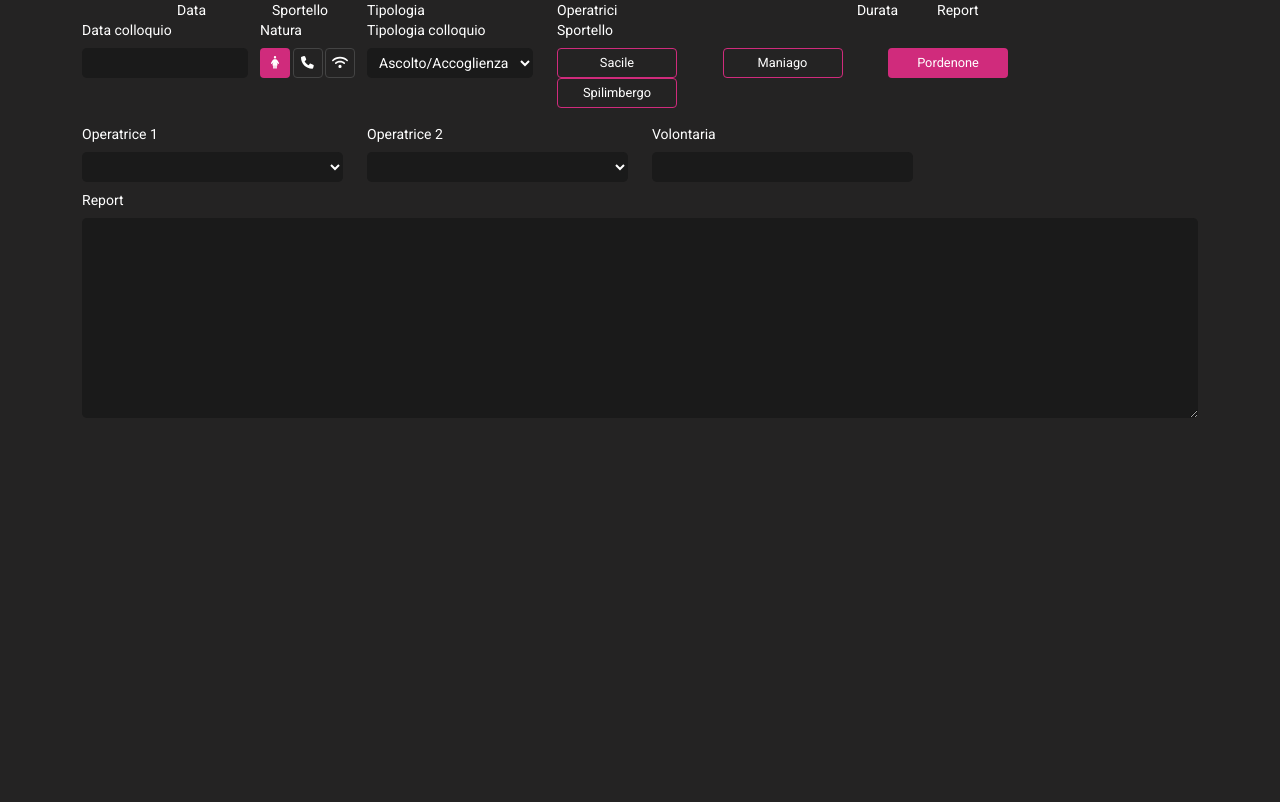
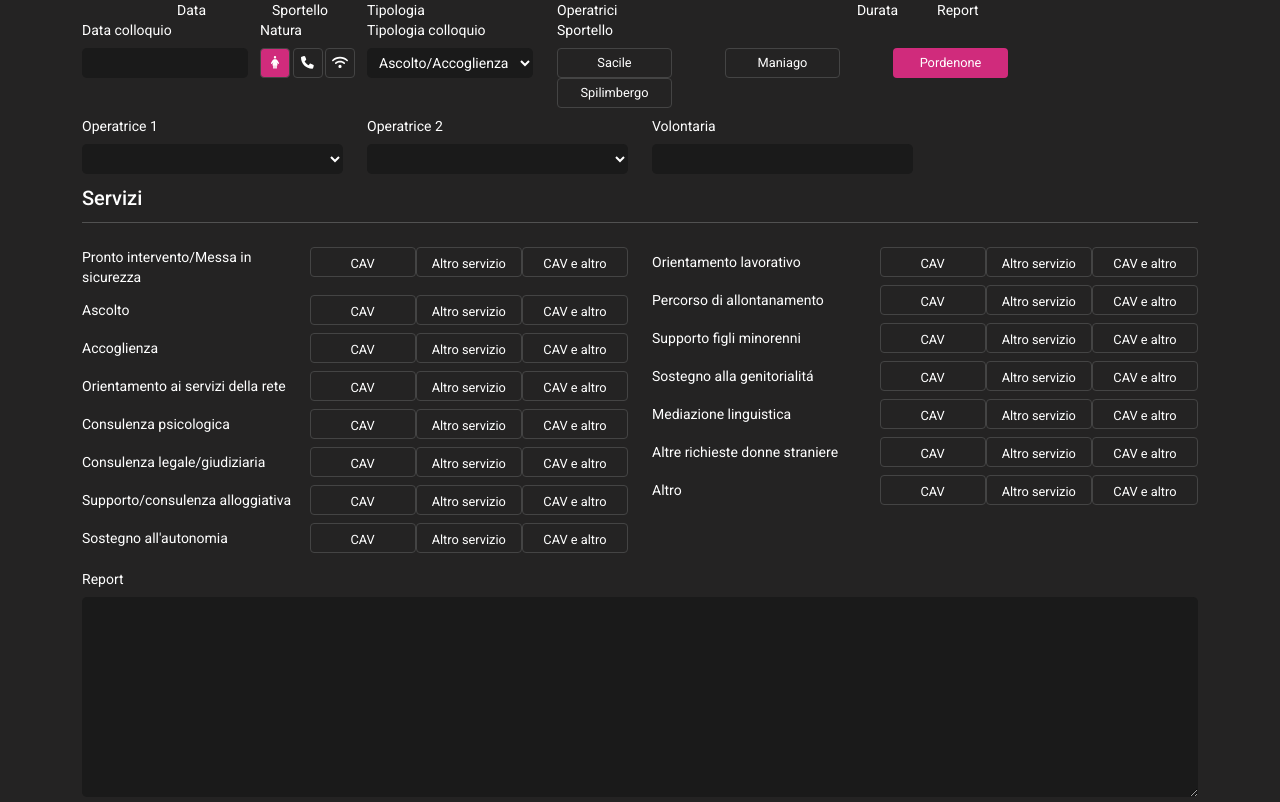
Before and after one commit to flond7/w-frontend, an Angular app: page /appointment in a window 1280 px wide. Built offline with nearby package versions, Linux system fonts and the light colour scheme.

Commit message:
working service row component

```diff
--- a/src/app/app.module.ts
+++ b/src/app/app.module.ts
@@ -9,13 +9,15 @@ import { AppointmentRowComponent } from './components/appointment-row/appointmen
 import { FontAwesomeModule } from '@fortawesome/angular-fontawesome';
 import { ViewAppointmentComponent } from './components/view-appointment/view-appointment.component';
 import { ViewAppointmentListComponent } from './components/view-appointment-list/view-appointment-list.component';
+import { ServiceRowComponent } from './components/service-row/service-row.component';
 
 @NgModule({
   declarations: [
     AppComponent,
     AppointmentRowComponent,
     ViewAppointmentComponent,
-    ViewAppointmentListComponent
+    ViewAppointmentListComponent,
+    ServiceRowComponent
   ],
   imports: [
     BrowserModule,
--- /dev/null
+++ b/src/app/components/service-row/service-row.component.html
@@ -0,0 +1,30 @@
+<div class="">
+  <h2 class="w-100 border-bottom-muted pb-2 mb-4">Servizi</h2>
+  <div class="row">
+    <div class="col-md-6">
+      <div *ngFor="let s of servicesOne" class="d-flex justify-content-between mb-2">
+        <div class="col-md-5 my-auto">{{s.name}}</div>
+        <div class="col-md-7 d-flex justify-content-between">
+          <div class="btn select-choice mr-2" [ngClass]="{'bg-primary': servicesValues[s.name] === 'cav'}" (click)="setServiceValue(s.name, 'cav')">CAV</div>
+          <div class="btn select-choice mr-2" [ngClass]="{'bg-primary': servicesValues[s.name] === 'other'}" (click)="setServiceValue(s.name, 'other')">Altro servizio</div>
+          <div class="btn select-choice" [ngClass]="{'bg-primary': servicesValues[s.name] === 'both'}" (click)="setServiceValue(s.name, 'both')">CAV e altro</div>
+        </div>
+      </div>
+    </div>
+    <div class="col-md-6">
+      <div *ngFor="let s of servicesTwo" class="d-flex justify-content-between mb-2">
+        <div class="col-md-5 my-auto">{{s.name}}</div>
+        <div class="col-md-7 d-flex justify-content-between">
+          <div class="btn select-choice mr-2" [ngClass]="{'bg-primary': servicesValues[s.name] === 'cav'}" (click)="setServiceValue(s.name, 'cav')">CAV</div>
+          <div class="btn select-choice mr-2" [ngClass]="{'bg-primary': servicesValues[s.name] === 'other'}" (click)="setServiceValue(s.name, 'other')">Altro servizio</div>
+          <div class="btn select-choice" [ngClass]="{'bg-primary': servicesValues[s.name] === 'both'}" (click)="setServiceValue(s.name, 'both')">CAV e altro</div>
+        </div>
+      </div>
+      <div *ngIf="servicesValues['Altro'] !== ''" class="d-flex">
+        <div class="col-md-5 my-auto">Specificare gli altri servizi offerti</div>
+        <input class="w-100" type="text">
+      </div>
+    </div>
+
+  </div>
+</div>
--- /dev/null
+++ b/src/app/components/service-row/service-row.component.ts
@@ -0,0 +1,36 @@
+import { Component, OnInit } from '@angular/core';
+import { LIST_SERVICE } from 'src/app/constants';
+
+@Component({
+  selector: 'app-service-row',
+  templateUrl: './service-row.component.html',
+  styleUrls: ['./service-row.component.sass']
+})
+export class ServiceRowComponent implements OnInit {
+
+  servicesList: any;
+  servicesValues = {};
+  servicesOne: any; servicesTwo: any;
+  constructor() { }
+
+
+  ngOnInit(): void {
+    this.servicesList = LIST_SERVICE;
+    //divide list in 2 to show it in 2 columns in template
+    const half = Math.ceil(this.servicesList.length / 2);
+    this.servicesOne = this.servicesList.slice(0, half)
+    this.servicesTwo = this.servicesList.slice(-half+1)
+    //initialize empty service
+    this.servicesList.map(e => {
+      this.servicesValues[e.name] = "";
+    });
+  }
+
+  setServiceValue(serviceName, v) {
+    if (this.servicesValues[serviceName] === v) {
+      this.servicesValues = ''
+    } else {
+      this.servicesValues[serviceName] = v;
+    }
+  }
+}
--- a/src/app/components/view-appointment/view-appointment.component.html
+++ b/src/app/components/view-appointment/view-appointment.component.html
@@ -35,9 +35,6 @@
       </div>
     </div>
   </div>
-  <div class="row mb-2">
-
-  </div>
 
   <div class="row mb-2">
     <div class="col-md-3">
@@ -58,6 +55,10 @@
     </div>
   </div>
 
+  <div class="row mb-2">
+    <app-service-row></app-service-row>
+  </div>
+
   <div class="row ">
     <div class="col-md-12">
       <label class="w-100">Report</label>
--- a/src/app/components/view-appointment/view-appointment.component.sass
+++ b/src/app/components/view-appointment/view-appointment.component.sass
@@ -1,16 +1,9 @@
 @import '../../../variables'
 
-.select-choice
-  width: 120px
-  height: 30px
-  border: solid 1px $primary
-  font-size: 0.8rem
 .mini-select
   width: 30px
   height: 30px
   border: solid 1px $border-gray
   font-size: 0.8rem
-.bg-primary
-  border: none !important //hide border when buttons are selected
 .btn:hover
   border: none !important
--- a/src/app/constants.ts
+++ b/src/app/constants.ts
@@ -9,19 +9,19 @@ export const LIST_APPOINTMENT_TYPE: any = [
 ]
 
 export const LIST_SERVICE: any = [
-  { name: "Pronto intervento/Messa in sicurezza", id: 1 },
-  { name: "Ascolto", id: 2 },
-  { name: "Accoglienza", id: 4 },
-  { name: "Orientamento ai servizi della rete", id: 5 },
-  { name: "Consulenza psicologica", id: 6 },
-  { name: "Consulenza legale/giudiziaria", id: 7 },
-  { name: "Supporto/consulenza alloggiativa", id: 8 },
-  { name: "Sostegno all'autonomia", id: 9 },
-  { name: "Orientamento lavorativo", id: 10 },
-  { name: "Percorso di allontanamento", id: 11 },
-  { name: "Supporto figli minorenni", id: 12 },
-  { name: "Sostegno alla genitorialitá", id: 13},
-  { name: "Mediazione linguistica", id: 14 },
-  { name: "Altre richieste donne straniere", id: 15 },
-  { name: "Altro", id: 16 }
+  { name: "Pronto intervento/Messa in sicurezza", id: 0 },
+  { name: "Ascolto", id: 1 },
+  { name: "Accoglienza", id: 2 },
+  { name: "Orientamento ai servizi della rete", id: 3 },
+  { name: "Consulenza psicologica", id: 4 },
+  { name: "Consulenza legale/giudiziaria", id: 5 },
+  { name: "Supporto/consulenza alloggiativa", id: 6 },
+  { name: "Sostegno all'autonomia", id: 7 },
+  { name: "Orientamento lavorativo", id: 8 },
+  { name: "Percorso di allontanamento", id: 9 },
+  { name: "Supporto figli minorenni", id: 10 },
+  { name: "Sostegno alla genitorialitá", id: 11},
+  { name: "Mediazione linguistica", id: 12 },
+  { name: "Altre richieste donne straniere", id: 12 },
+  { name: "Altro", id: 14 }
 ]
--- a/src/styles.sass
+++ b/src/styles.sass
@@ -16,9 +16,14 @@ label
   margin-bottom: 0.5rem
     margin-top: 0.5rem
 
-
+//CUSTOM STYLES
 .bigger
   font-size: 1.3rem
+.select-choice
+  width: 115px
+  height: 30px
+  border: solid 1px $border-gray
+  font-size: 0.8rem
 
 /* BUTTONS */
 .small-button
@@ -31,6 +36,7 @@ label
 /* BOOTSTRAP REWIREING */
 .bg-primary
   background-color: $primary
+  border: none
 .bg-success
   background-color: $success-light
 .bg-danger
```
Also changed, not shown: src/app/components/service-row/service-row.component.sass (added), 1 other file (tests, documents, lock files or other folders).
